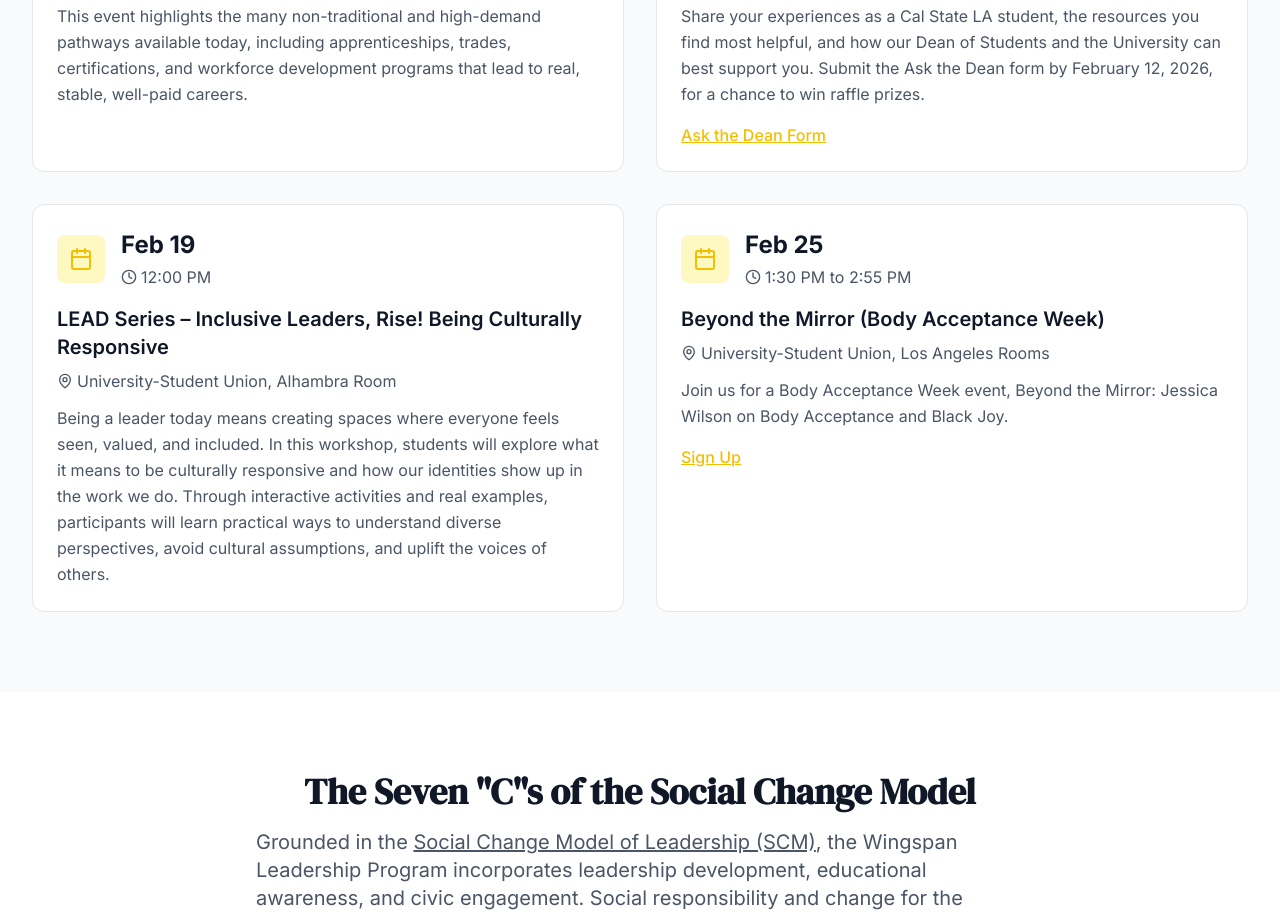
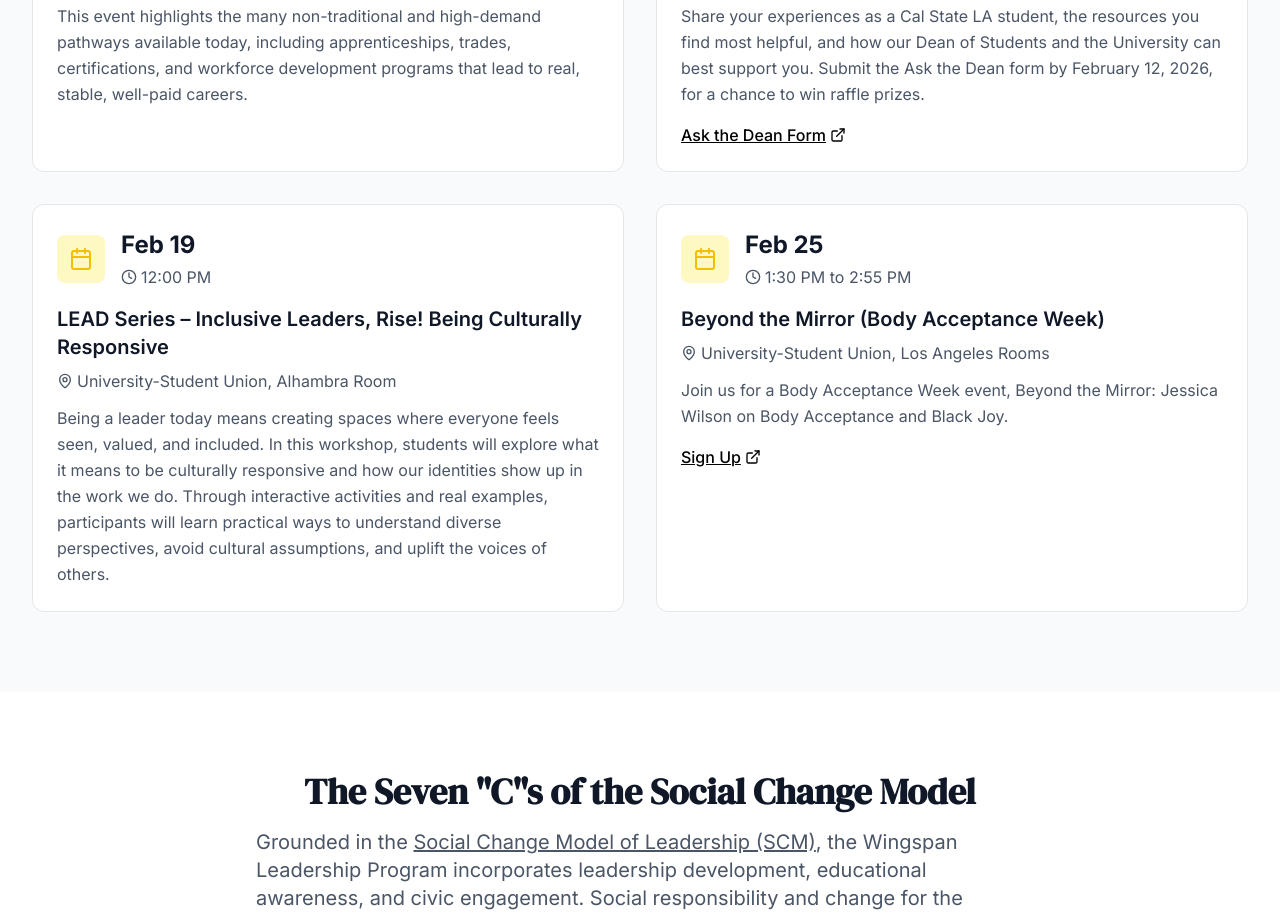
Before and after one commit to Graffix-Web-Team/wingspan, a Next.js app: page / in a window 1280 px wide. Shown: the part 5720-6636 px from the top of the page. Built offline with nearby package versions, Linux system fonts and the light colour scheme; no server answers.

Commit message:
chore: update all events and add optional event link

```diff
--- a/src/app/modules/Events.tsx
+++ b/src/app/modules/Events.tsx
@@ -1,4 +1,4 @@
-import { Calendar, Clock, MapPin } from 'lucide-react';
+import { Calendar, Clock, MapPin, ExternalLink } from 'lucide-react';
 import events from '@/data/events.json';
 import { Link } from '@/components/ui/link';
 
@@ -70,12 +70,15 @@ export function Events() {
               </p>
 
               {event.link && (
-                <div className="mt-4">
+                <div className="flex items-center mt-4 gap-4">
                   <Link
                     href={event.link.url}
-                    className="inline-flex items-center text-accent font-medium underline hover:no-underline focus-visible:outline-2 focus-visible:outline-offset-2 focus-visible:outline-accent"
+                    target="_blank"
+                    rel="noopener noreferrer"
+                    className="inline-flex items-center text-black font-medium underline hover:no-underline focus-visible:outline-2 focus-visible:outline-offset-2 focus-visible:outline-accent"
                   >
                     {event.link.label}
+                    <ExternalLink className="h-4 w-4 ml-1" aria-hidden="true" />
                   </Link>
                 </div>
               )}
```
